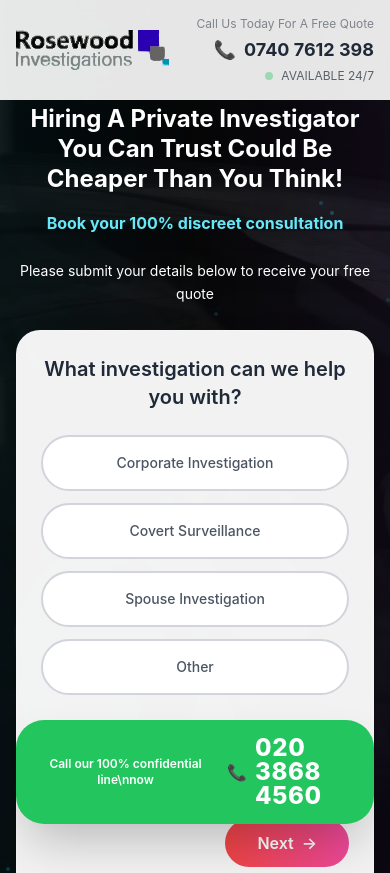
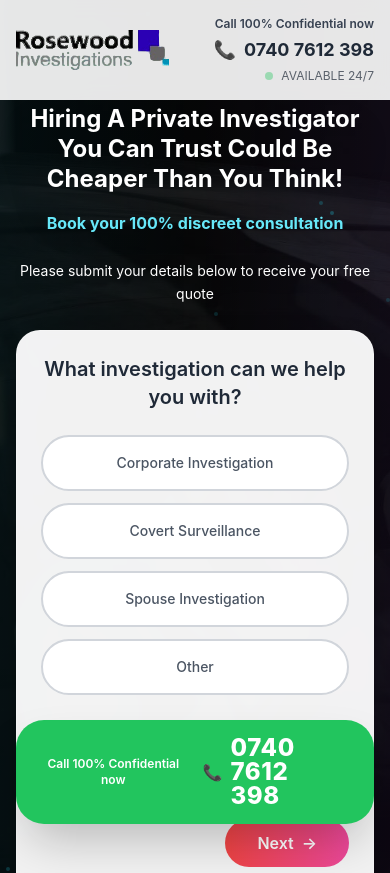
Before and after one commit to Naseef-Nusky/Henderson-Thomas-Investigations_LangingV2, a React (Create React App) app: page / in a window 390 px wide. Shown: the top 873 px of the page. Built offline with nearby package versions, Linux system fonts and the light colour scheme.

Commit message:
content: header and mobile pill show 'Call 100% Confidential now' with number 0740 7612 398 (click-to-call)

```diff
--- a/src/components/Header.js
+++ b/src/components/Header.js
@@ -29,11 +29,11 @@ const Header = () => {
 
         {/* Contact Information */}
         <div className="text-right text-gray-800">
-          <div className="text-xs mb-1 opacity-70 animate-pulse">Call Us Today For A Free Quote</div>
-          <div className="text-lg md:text-xl font-bold mb-1 transition-all duration-300 hover:text-cyan-600 cursor-pointer">
-            <span className="mr-2 animate-bounce">📞</span>
+          <div className="text-xs md:text-sm font-semibold mb-1 text-gray-700">Call 100% Confidential now</div>
+          <a href="tel:07407612398" className="inline-flex items-center justify-end text-lg md:text-xl font-bold mb-1 transition-colors duration-300 hover:text-cyan-600">
+            <span className="mr-2">📞</span>
             0740 7612 398
-          </div>
+          </a>
           <div className="text-xs opacity-70 flex items-center justify-end">
             <div className="w-2 h-2 bg-green-500 rounded-full mr-2 animate-pulse"></div>
             AVAILABLE 24/7
--- a/src/components/MobileCallPill.js
+++ b/src/components/MobileCallPill.js
@@ -7,13 +7,13 @@ const MobileCallPill = () => {
       className="fixed left-4 right-4 bottom-5 z-50 md:hidden bg-green-500 text-white rounded-[28px] shadow-2xl px-5 py-4 flex items-center justify-center gap-3 active:scale-[0.98]"
       aria-label="Call our 100% confidential line now"
     >
-      <span className="text-xs font-semibold leading-4 text-center">Call our 100% confidential line\nnow</span>
+      <span className="text-xs font-semibold leading-4 text-center">Call 100% Confidential now</span>
       <div className="flex items-center gap-2">
         <span aria-hidden className="text-white">📞</span>
         <span className="text-2xl font-extrabold tracking-wide leading-6">
-          020 3868
+          0740 7612
           <br />
-          4560
+          398
         </span>
       </div>
     </a>
```
